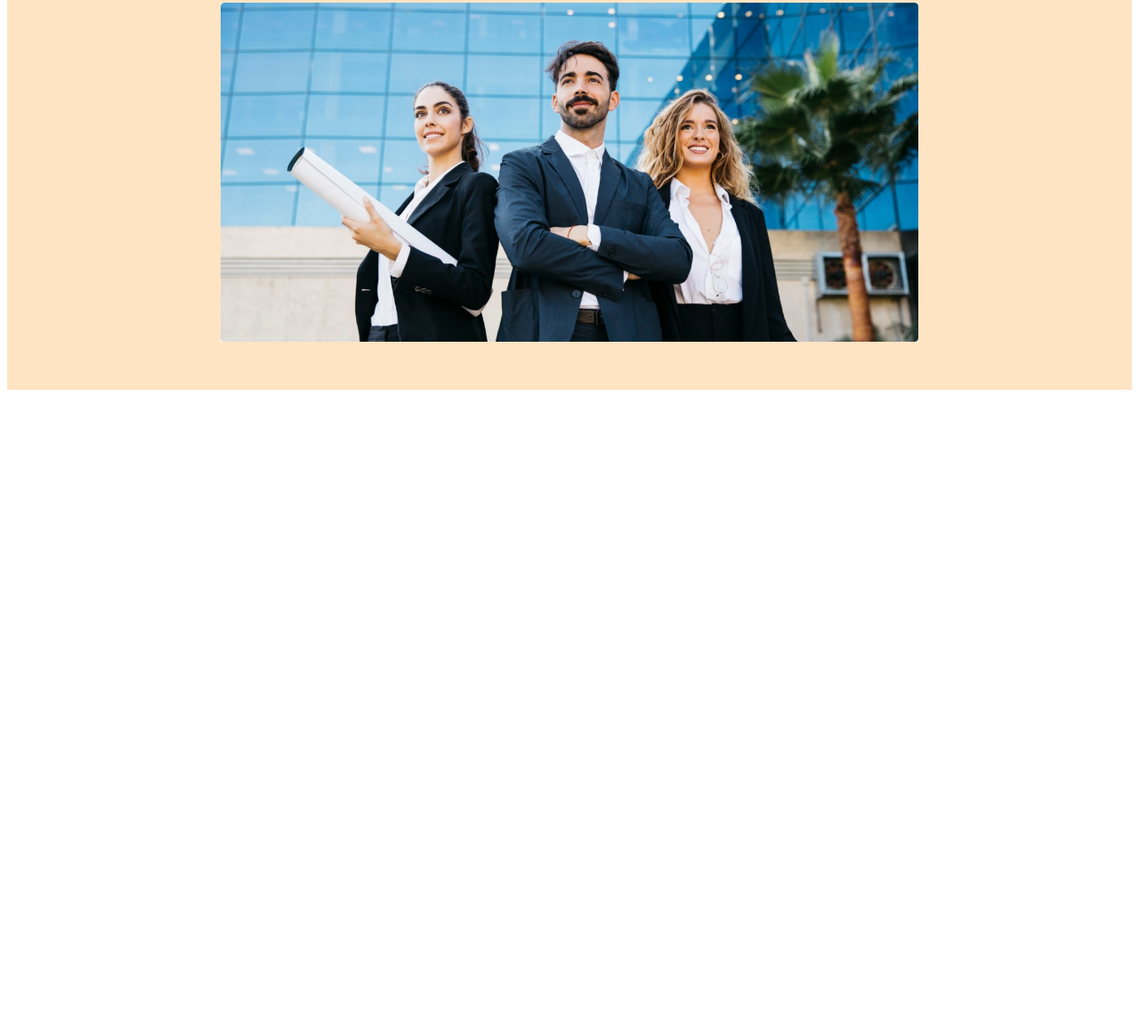
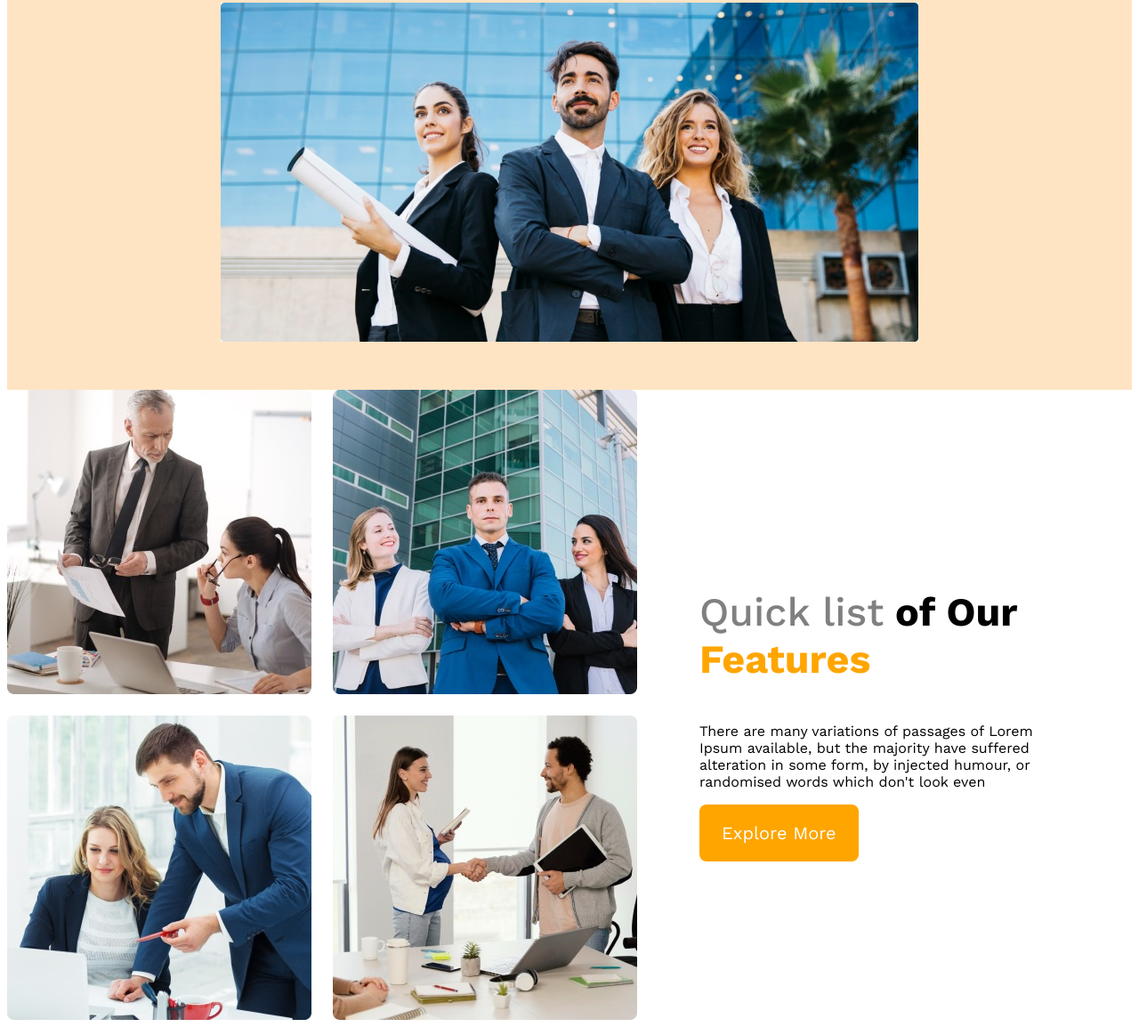
Before and after one commit to rahmanosd/g3-architects-website, a plain HTML site: page index.html in a window 1280 px wide. Shown: the part 584-1738 px from the top of the page at 89% size. Before the commit the page ends 1030 px from the top, so only its background shows below. Drawn offline with nearby package versions, Linux system fonts and the light colour scheme.

Commit message:
features content added

```diff
--- a/index.html
+++ b/index.html
@@ -7,6 +7,7 @@
     <link rel="stylesheet" href="styles/architects.css">
 </head>
 <body>
+    <!-- header start -->
     <header>
         <nav>
             <h3 class="nav-title">G3 Architects</h3>
@@ -27,8 +28,24 @@
             <img src="G3 arhitects images/ry.jpg" alt="">
         </div>
     </header>
+    <!-- header end -->
     <main>
+      <!-- teams section start -->
+      <section class="teams-container">
+        <div class="teams-img-container">
+            <img src="G3 arhitects images/team1.jpg" alt="">
+            <img src="G3 arhitects images/team2.jpg" alt="">
+            <img src="G3 arhitects images/team3.jpg" alt="">
+            <img src="G3 arhitects images/team4.jpg" alt="">
+            </div>
+        <div class="teams-content">
+            <h3 class="teams-title"><span class="quick-list">Quick list</span> <span>of Our</span>
+            <span class="text-features">Features</span></h3>
+            <p class="teams-description">There are many variations of passages of Lorem Ipsum available, but the majority have suffered alteration in some form, by injected humour, or randomised words which don't look even</p>
+            <button class="btn-primary">Explore More</button>
 
+        </div>
+      </section>
     </main>
     <footer>
 
--- a/styles/architects.css
+++ b/styles/architects.css
@@ -85,3 +85,34 @@ nav li a{
         flex-direction: column;
     }
 }
+
+/* main styles */
+main{
+    max-width: 1440px;
+    margin: 0 auto;
+}
+/* teams styles */
+.teams-container{
+    display: flex;
+    align-items: center;
+}
+.teams-img-container{
+    display: grid;
+    grid-template-columns: repeat(2, 1fr);
+    gap: 1.5rem;
+}
+.teams-content{
+    padding-left: 70px;
+    padding-right: 70px;
+}
+.teams-title{
+    font-size: 2.8rem;
+}
+.teams-title .quick-list{
+    color: gray;
+    font-weight: 500;
+}
+.teams-title .text-features{
+    color: orange;
+    font-weight: 700;
+}
```
Also changed, not shown: G3 arhitects images/team1.jpg (renamed from G3 arhitects images/WhatsApp Image 2024-05-23 at 23.48.45_5f00d24d.jpg), G3 arhitects images/team2.jpg (renamed from G3 arhitects images/WhatsApp Image 2024-05-23 at 23.48.46_867f33a9.jpg), G3 arhitects images/team3.jpg (renamed from G3 arhitects images/WhatsApp Image 2024-05-23 at 23.48.44_c6ce99c4.jpg), G3 arhitects images/team4.jpg (renamed from G3 arhitects images/WhatsApp Image 2024-05-23 at 23.48.45_75de7be5.jpg).
